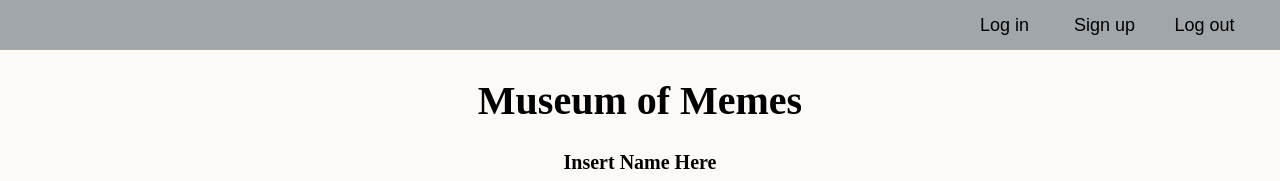
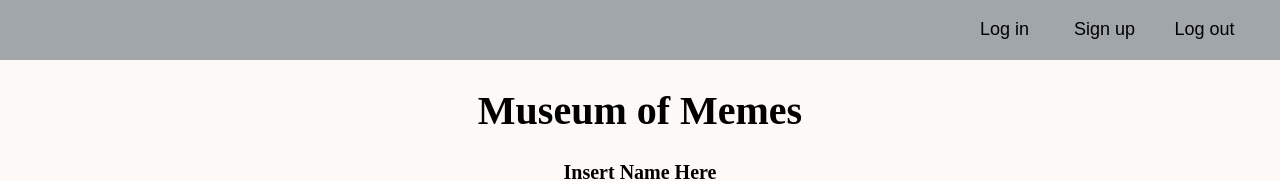
Before and after one commit to JerryWu1998/phase-1-project, a plain HTML site: page index.html in a window 1280 px wide. Shown: the top 181 px of the page. Drawn offline with Linux system fonts and the light colour scheme; no server answers.

Commit message:
nav bar resize

```diff
--- a/styles.css
+++ b/styles.css
@@ -8,13 +8,13 @@ body{
 .nav-bar {
     display: flex;
     background-color: rgb(161, 166, 170);
-    height: 50px;
+    height: 60px;
     width: 100%;
     justify-content: right;
     margin-bottom: 2%;
 }
 #sign-up-log-in {
-    margin-top: 8px;
+    padding-top: 12px;
     display: flex;
     position: relative;
     margin-right: 2%;
```
